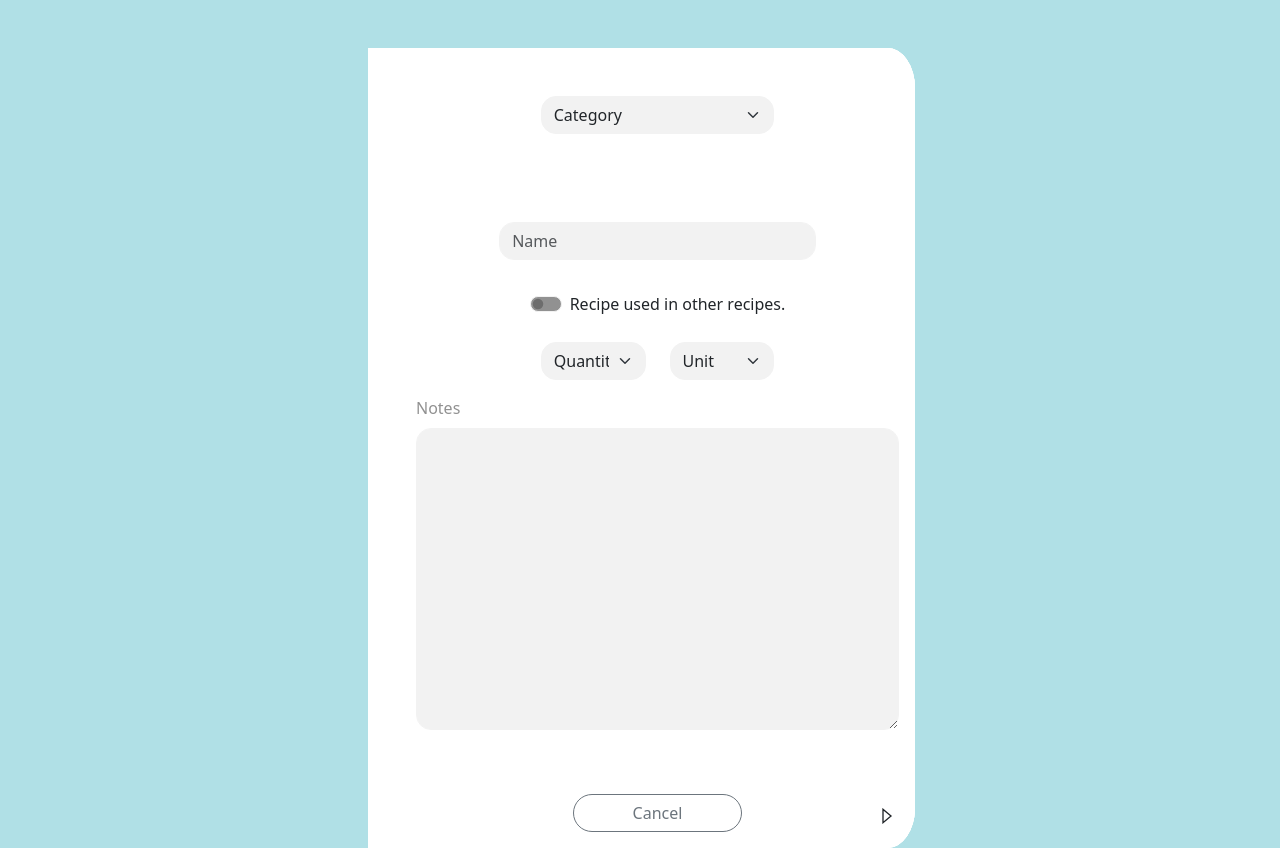
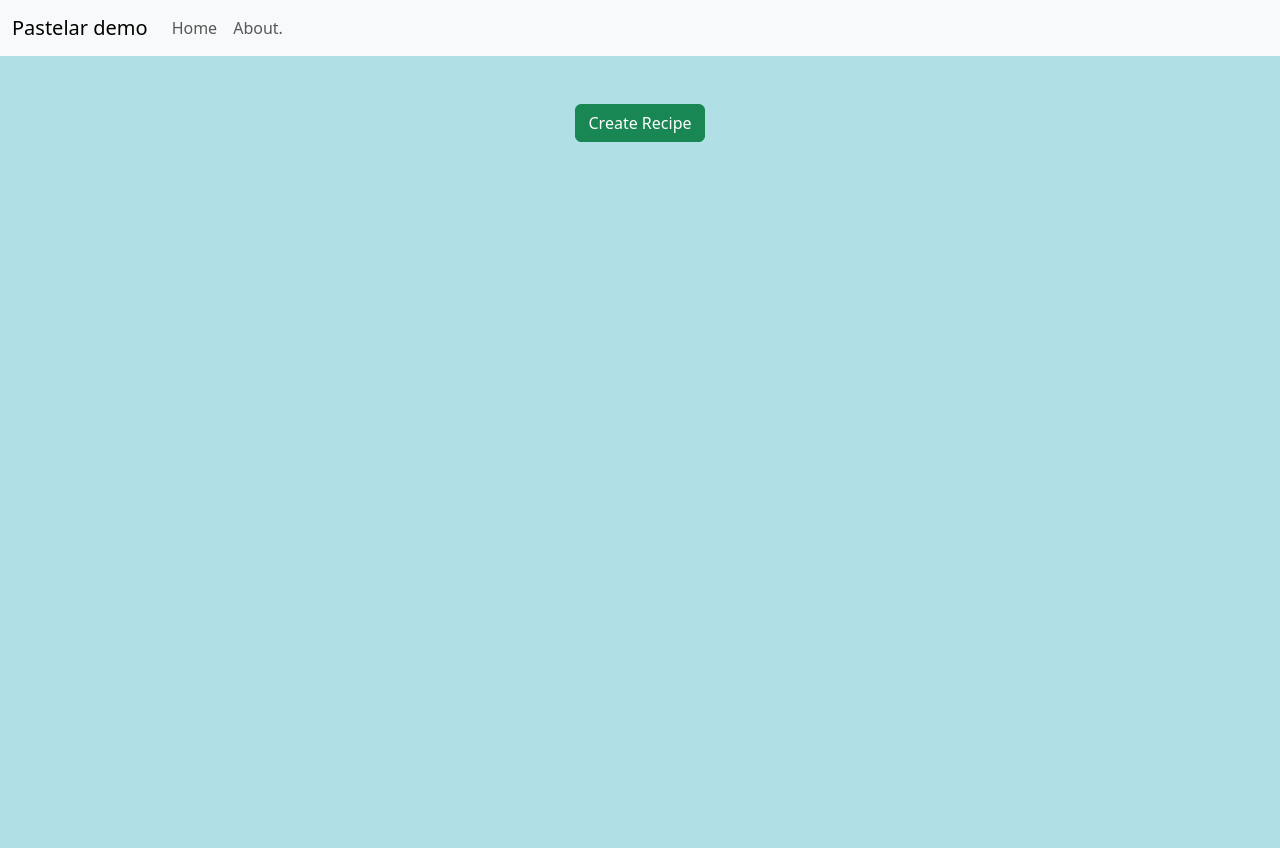
Before and after one commit to seheesf88/pastelar-demo, a React (Create React App) app: page / in a window 1280 px wide. After the commit the page ends 800 px from the top, so only its background shows below. Built offline with nearby package versions, Linux system fonts and the light colour scheme.

Commit message:
feat(nav): created nav bar

```diff
--- a/src/App.js
+++ b/src/App.js
@@ -1,10 +1,20 @@
 import { Routes, Route } from 'react-router-dom';
+import { Nav, Navbar, Container } from 'react-bootstrap';
 import Home from './pages/Home'
 import About from './pages/About'
 
 function App() {
   return (
     <div>
+      <Navbar bg="light" data-bs-theme="light">
+        <Container className="mx-0">
+          <Navbar.Brand href="/">Pastelar demo</Navbar.Brand>
+          <Nav className="me-auto">
+            <Nav.Link href="/">Home</Nav.Link>
+            <Nav.Link href="/about">About.</Nav.Link>
+          </Nav>
+        </Container>
+      </Navbar>
       <Routes>
         <Route path="/" element={<Home />} />
         <Route path="/about" element={<About />} />
--- a/src/components/BaseBook/BaseBook.jsx
+++ b/src/components/BaseBook/BaseBook.jsx
@@ -6,7 +6,7 @@ import Ingredients from './Ingredients';
 import Instructions from './Instructions';
 
 
-const BaseBook = () => {
+const BaseBook = ({ closeBook }) => {
   const [windowWidth, setWindowWidth] = useState(window.innerWidth);
   const [currentLocation, setCurrentLocation] = useState(1);
   const [opened, setOpened] = useState(false);
@@ -37,13 +37,9 @@ const BaseBook = () => {
     }
   };
 
-  const closeBook = () => {
-    console.log('closed')
-  }
-
   const pageContents = [
     {
-      front: <PageCover goNextPage={goNextPage} />,
+      front: <PageCover goNextPage={goNextPage} closeBook={closeBook}/>,
       back: <Ingredients goPrevPage={goPrevPage} />
     },
     {
--- a/src/components/BaseBook/Ingredients.jsx
+++ b/src/components/BaseBook/Ingredients.jsx
@@ -7,8 +7,6 @@ import { GrCaretPrevious, GrCaretNext } from "react-icons/gr";
 import { TiDeleteOutline } from "react-icons/ti";
 
 const ingredients = [
-  {ingredientName: 'butter', amount: '10g', cost: 10},
-  {ingredientName: 'milk', amount: '100ml', cost: 1},
   {ingredientName: 'butter', amount: '10g', cost: 10},
   {ingredientName: 'milk', amount: '100ml', cost: 1}
 ]
--- a/src/components/BaseBook/PageCover.jsx
+++ b/src/components/BaseBook/PageCover.jsx
@@ -5,7 +5,7 @@ import RecipeForm from '../../forms/RecipeForm';
 import { Button } from 'react-bootstrap';
 import { GrCaretNext } from "react-icons/gr";
 
-const PageCover = ({ goNextPage }) => {
+const PageCover = ({ goNextPage, closeBook }) => {
   const [formData, setFormData] = useState({
     category:"",
     name:"",
@@ -25,7 +25,7 @@ const PageCover = ({ goNextPage }) => {
       notes:""
     });
 
-    alert('cancel!')
+    closeBook()
   }
 
   return (
--- a/src/pages/About.jsx
+++ b/src/pages/About.jsx
@@ -1,8 +1,21 @@
 import React from 'react';
+import Card from 'react-bootstrap/Card';
 
 const About = () => {
   return (
-    <div>
+    <div className="row d-flex justify-content-center mt-5">
+      <Card className="col-8">
+        <Card.Body>
+          <Card.Title>SeHee Son.</Card.Title>
+          <Card.Subtitle className="mb-2 text-muted">San Francisco, CA</Card.Subtitle>
+          <Card.Text>
+            Software Engineer with 4+ years of experience adept at front end development with a focus on reliability, scalability and innovative solutions.
+            Thrives in a fast-paced startup culture, possessing keen attention to detail, solid problem-solving abilities, and strong communication skills.
+          </Card.Text>
+          <Card.Link href="#">Linkedin</Card.Link>
+          <Card.Link href="#">Resume</Card.Link>
+        </Card.Body>
+      </Card>
     </div>
   )
 }
--- a/src/pages/Home.jsx
+++ b/src/pages/Home.jsx
@@ -5,13 +5,12 @@ import Button from 'react-bootstrap/Button';
 const Home = () => {
   const [openBook, setOpenBook] = useState(false)
   return (
-    <div className="home" style={{ display: 'flex', justifyContent: 'center' }}>
-      <BaseBook closeBook={() => setOpenBook(false)} />
-      {/* {
+    <div className="home mt-5" style={{ display: 'flex', justifyContent: 'center'}}>
+      {
         openBook ?
         <BaseBook closeBook={() => setOpenBook(false)} /> :
         <Button variant="success" onClick={() => setOpenBook(true)}>Create Recipe</Button>
-      } */}
+      }
     </div>
   )
 }
```
